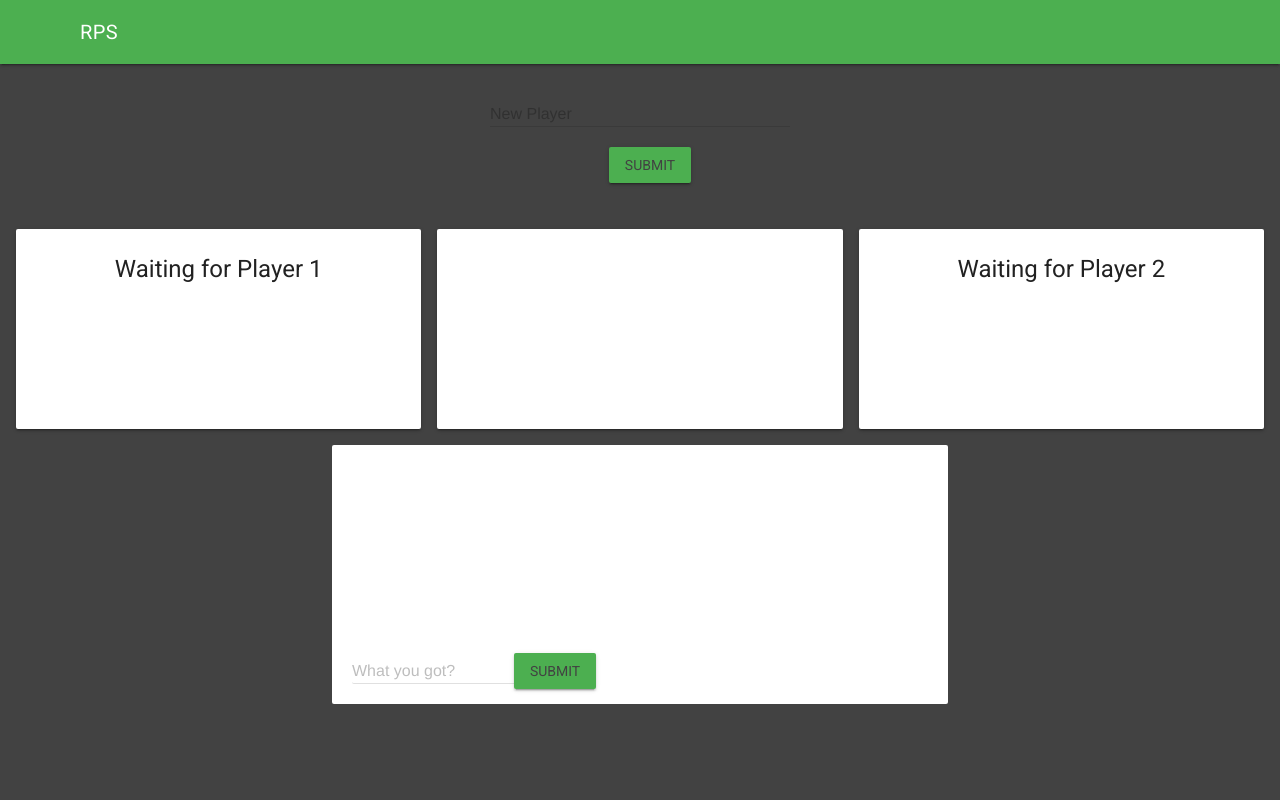
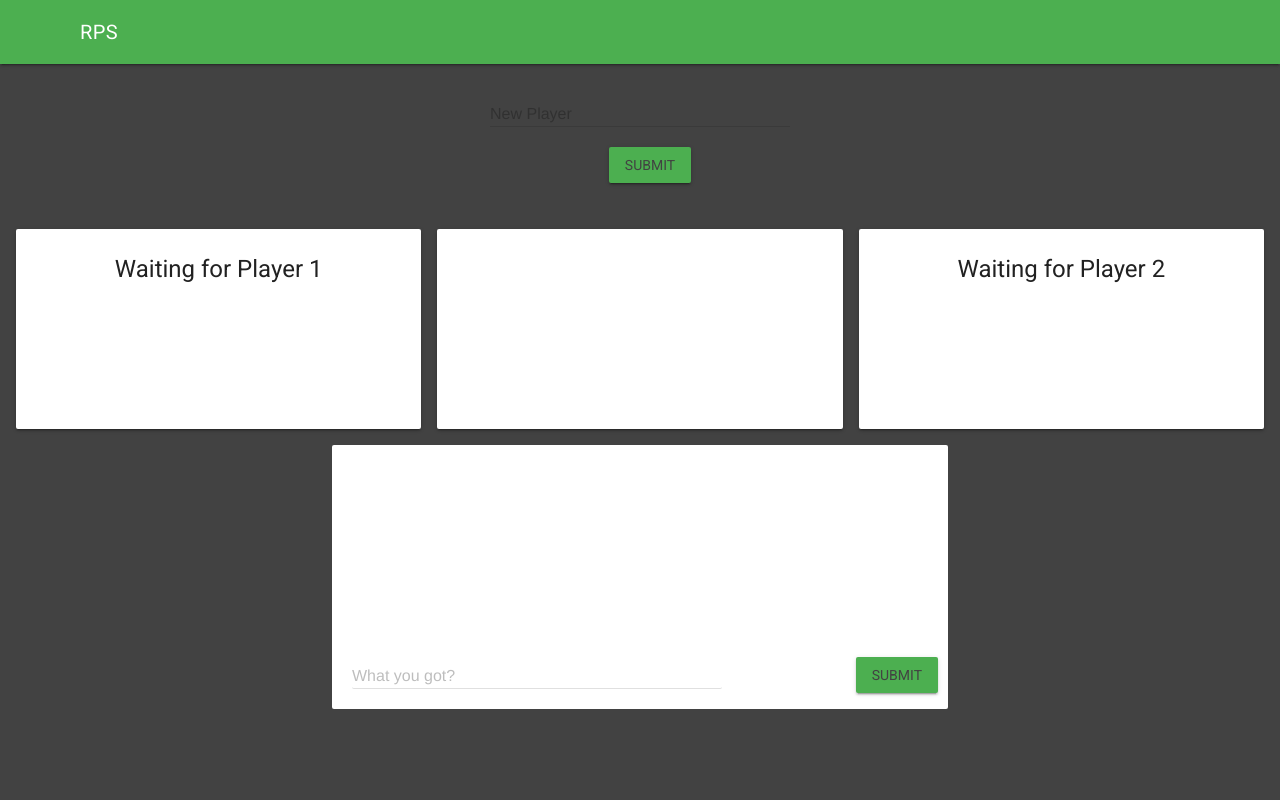
Before and after one commit to cbrannon/RPS-Multiplayer, a PHP site: page / in a window 1280 px wide. Run offline with PHP 8.4, Linux system fonts and the light colour scheme; some libraries are stand-ins or nearby versions.

Commit message:
Complete chat layout

```diff
--- a/assets/css/style.css
+++ b/assets/css/style.css
@@ -1,5 +1,9 @@
 * {
     box-sizing: border-box;
+}
+
+body {
+    min-width: 420px;
 }
 
 #submit {
@@ -39,7 +43,7 @@
 #chat-card-container {
     padding-top: 0;
     width: 100%;
-    height: 200px;
+    height: 205px;
     overflow: hidden;
     border-top-right-radius: 2px;
 }
@@ -53,7 +57,7 @@
 
 #chat-input-wrap {
     left: 20px;
-    width: auto;
+    width: 60%;
 }
 
 #chat-input {
@@ -67,15 +71,15 @@
     margin-bottom: 0;
     border-bottom-left-radius: 0;
     border-bottom-right-radius: 0;
-    height: 180px;
-    overflow: scroll;
+    height: 200px;
+    overflow-y: scroll;
 }
 
 #chat {
-    text-align: right;
-
+    position: relative;
+    float: right;
+    margin: 15px 10px 0 0;
 }
-
 /* Colors */
 /*****************************/
 body {
```
